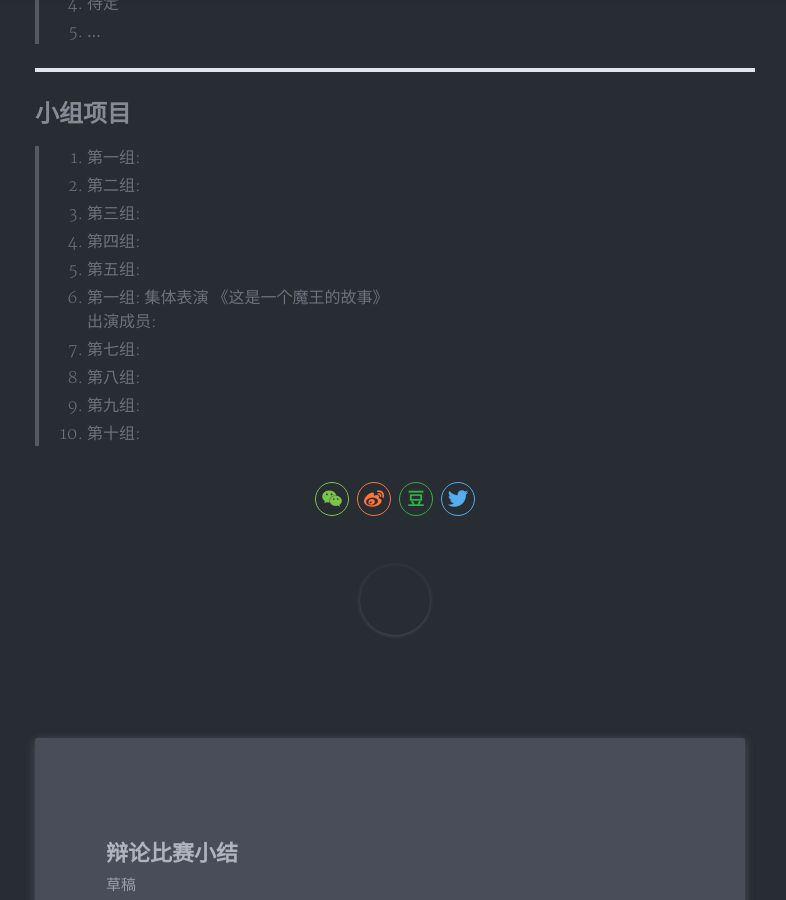
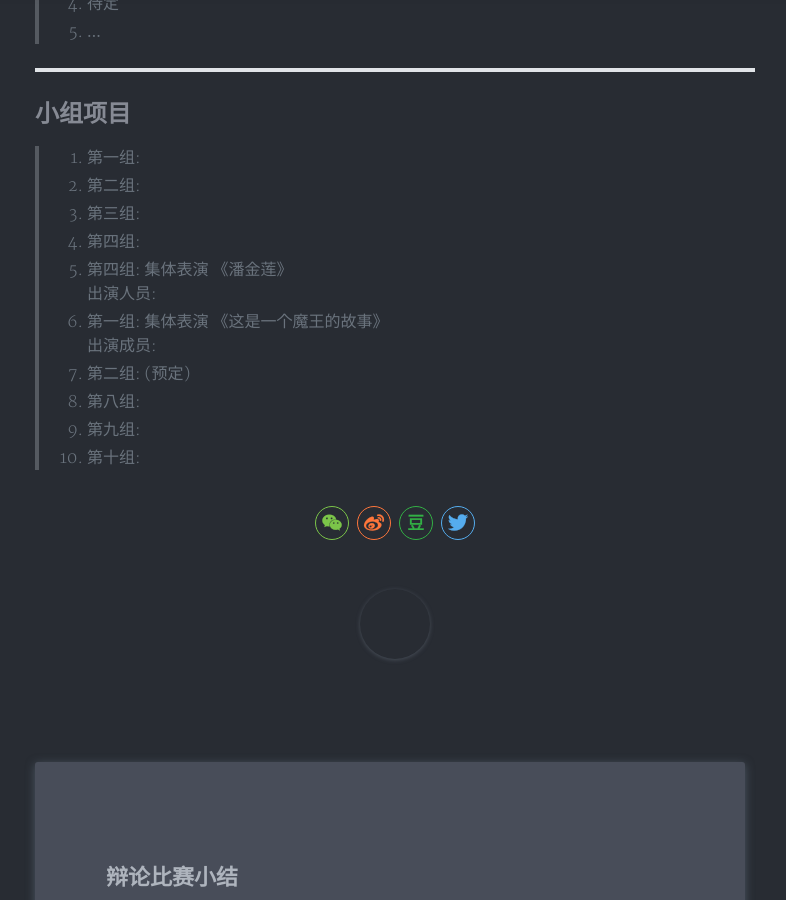
Before and after one commit to yxyz201809/yxyz201809.github.io, a Jekyll site: the page built from _posts/2019-12-16-new-years-eve-party.md, in a window 1280 px wide and 900 px high, scrolled down 683 px. Shown: the whole window, without its empty margins (245-1031 px from the left). Built offline with Jekyll 4.4.1, drawn with Linux system fonts in a browser that asks for light colours; nearby versions of some CDN libraries; a style sheet for code colours, icons or effects is not loaded.

Commit message:
Update 2019-12-16-new-years-eve-party.md

```diff
--- a/_posts/2019-12-16-new-years-eve-party.md
+++ b/_posts/2019-12-16-new-years-eve-party.md
@@ -28,10 +28,11 @@ tags: 活动
 > 2. 第二组:
 > 3. 第三组:
 > 4. 第四组:
-> 5. 第五组:
-> 6. 第一组:   集体表演  《这是一个魔王的故事》
+> 5. 第四组:   集体表演    《潘金莲》
+>    出演人员:
+> 6. 第一组:   集体表演    《这是一个魔王的故事》
 >    出演成员:
-> 7. 第七组:
+> 7. 第二组:   (预定)
 > 8. 第八组:
 > 9. 第九组:
 > 10.  第十组:
```
